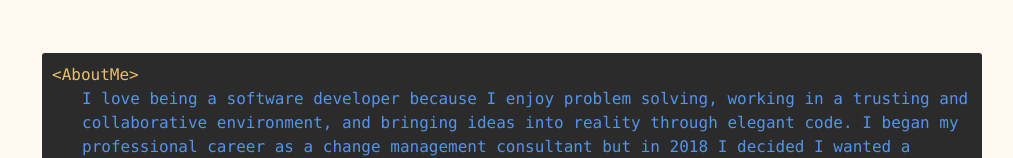
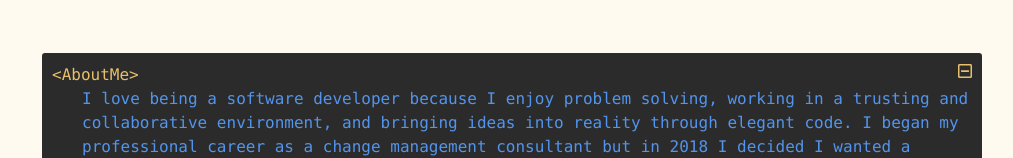
Before and after one commit to julesnuggy/cv, a React (Create React App) app: page / in a window 1280 px wide. Shown: the part 213-371 px from the top of the page, without its empty margins (128-1141 px from the left). Built offline with nearby package versions, Linux system fonts and the light colour scheme.

Commit message:
Conditionally expand or truncate AboutMe contents

```diff
--- a/src/App.tsx
+++ b/src/App.tsx
@@ -2,7 +2,7 @@ import React, { useEffect, useState } from 'react';
 import './App.scss';
 import { library } from '@fortawesome/fontawesome-svg-core';
 import { faUser, faMapMarkedAlt, faLaptopCode, faAddressCard } from '@fortawesome/free-solid-svg-icons';
-import { faTimesCircle, faPlusSquare } from '@fortawesome/free-regular-svg-icons';
+import { faTimesCircle, faPlusSquare, faMinusSquare } from '@fortawesome/free-regular-svg-icons';
 import { fab } from '@fortawesome/free-brands-svg-icons';
 
 import AboutMe from './components/aboutMe';
@@ -10,7 +10,7 @@ import Header from './components/header';
 import Experience from './components/experience';
 import data from './data/experienceData.json';
 
-library.add(faUser, faMapMarkedAlt, faLaptopCode, faAddressCard, faTimesCircle, faPlusSquare, fab);
+library.add(faUser, faMapMarkedAlt, faLaptopCode, faAddressCard, faTimesCircle, faPlusSquare, faMinusSquare, fab);
 
 const App: React.FC = () => {
   const [screenSize, setScreenSize] = useState(window.innerWidth);
--- a/src/components/aboutMe.tsx
+++ b/src/components/aboutMe.tsx
@@ -1,4 +1,5 @@
-import React, { useEffect } from 'react';
+import React, { useEffect, useState, ReactNode } from 'react';
+import { FontAwesomeIcon } from '@fortawesome/react-fontawesome';
 
 import '../App.scss';
 
@@ -6,26 +7,45 @@ type aboutMeProps = {
   screenSize: number;
 }
 
-const truncateExpandContents = () => {
-  const text = document.getElementsByClassName('indented-text')[0];
-  text.classList.contains('truncated') ?
-    text.classList.remove('truncated') :
-    text.classList.add('truncated');
-};
+const AboutMe = ({screenSize}: aboutMeProps) => {
+  const [isTruncated, setIsTruncated] = useState(false);
 
-const AboutMe = ({screenSize}: aboutMeProps) => {
+  const truncateContents = (element: Element) => {
+    setIsTruncated(true);
+    element.classList.add('truncated');
+  };
+
+  const expandContents = (element: Element) => {
+    setIsTruncated(false);
+    element.classList.remove('truncated');
+  };
+
   useEffect(() => {
-    const text = document.getElementsByClassName('indented-text')[0];
+    const indentedText = document.getElementsByClassName('indented-text')[0];
     if (screenSize <= 480) {
-      text.classList.add('truncated');
+      truncateContents(indentedText);
     } else {
-      text.classList.remove('truncated');
+      expandContents(indentedText);
     }
-  });
+  },[]);
+
+  const truncateExpandContents = () => {
+    const indentedText = document.getElementsByClassName('indented-text')[0];
+    indentedText.classList.contains('truncated') ?
+      expandContents(indentedText) :
+      truncateContents(indentedText);
+  };
 
   return (
   <div className="about-me code-block dark-theme" onClick={truncateExpandContents}>
-    <div className="tag">{'<AboutMe>'}</div>
+    <div className="tag">{'<AboutMe>'}
+      <span style={{float: 'right'}}>
+        {isTruncated ?
+          <FontAwesomeIcon icon={['far', 'plus-square']} className="expand-truncate-icon"/> :
+          <FontAwesomeIcon icon={['far', 'minus-square']} className="expand-truncate-icon"/>
+        }
+      </span>
+    </div>
     <div className="indented-text">
       I love being a software developer because I enjoy problem solving, working in a trusting and collaborative
       environment, and bringing ideas into reality through elegant code. I began my professional career
--- a/src/styles/global.scss
+++ b/src/styles/global.scss
@@ -50,6 +50,10 @@
   @include tabletUp {
     margin: 20px 90px;
   }
+
+  & .expand-truncate-icon {
+    float: right;
+  }
 }
 
 .truncated {
```
Also changed, not shown: src/styles/project.scss (line endings or trailing spaces).
